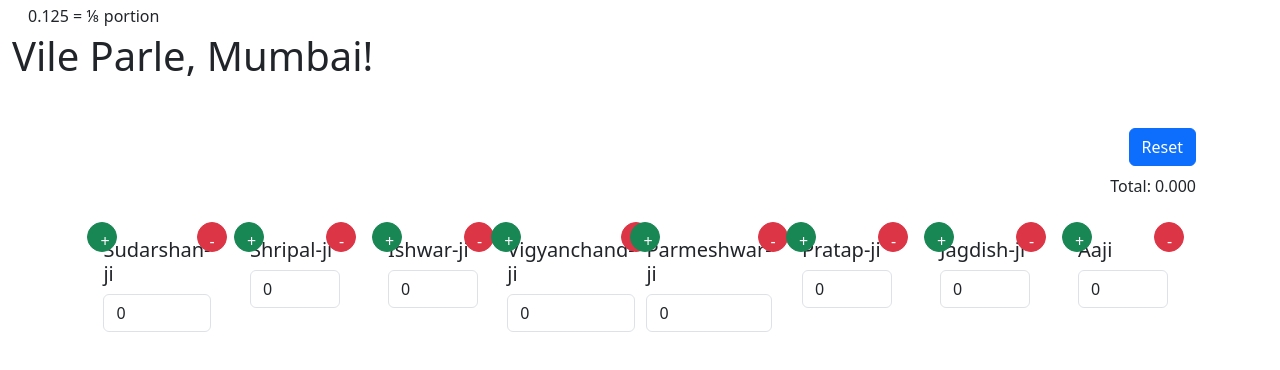
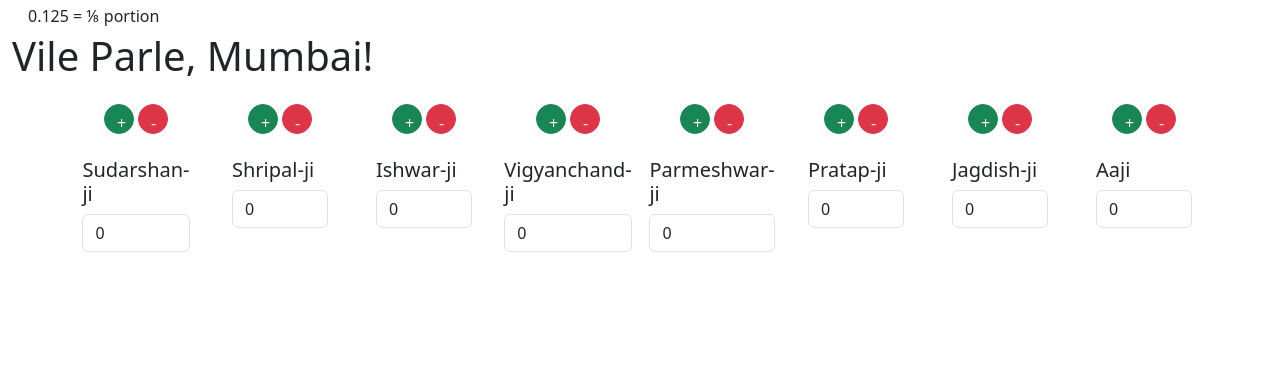
Before and after one commit to zarir-engineer/partition-tree-app, a Next.js app: page / in a window 1280 px wide. Shown: the top 370 px of the page. Built offline with nearby package versions, Linux system fonts and the light colour scheme.

Commit message:
Update CloudSpinnerGrid.tsx

```diff
--- a/components/CloudSpinnerGrid.tsx
+++ b/components/CloudSpinnerGrid.tsx
@@ -1,109 +1,148 @@
 "use client";
-import { useState } from "react";
-import CloudSpinner from "./CloudSpinner";
+import React, { useState } from "react";
+import CloudSpinner from "./CloudSpinner"; // Ensure this import is correct
 
-const initialNames = [
-  "Sudarshan-ji", "Shripal-ji", "Ishwar-ji", "Vigyanchand-ji",
-  "Parmeshwar-ji", "Pratap-ji", "Jagdish-ji", "Aaji"
-];
+// Define the Spinner type
+interface Spinner {
+  name: string;
+  value: number;
+  edited: boolean;
+  children: Spinner[];
+}
 
-const CloudSpinnerGrid = () => {
-  const [names, setNames] = useState(initialNames);
-  const [values, setValues] = useState<number[]>(Array(names.length).fill(0));
-  const [editedIndexes, setEditedIndexes] = useState<boolean[]>(Array(names.length).fill(false));
-  const [warning, setWarning] = useState(false);
+const CloudSpinnerGrid: React.FC = () => {
+  // Initial spinners setup
+  const [spinners, setSpinners] = useState<Spinner[]>([
+    { name: "Sudarshan-ji", value: 0, edited: false, children: [] },
+    { name: "Shripal-ji", value: 0, edited: false, children: [] },
+    { name: "Ishwar-ji", value: 0, edited: false, children: [] },
+    { name: "Vigyanchand-ji", value: 0, edited: false, children: [] },
+    { name: "Parmeshwar-ji", value: 0, edited: false, children: [] },
+    { name: "Pratap-ji", value: 0, edited: false, children: [] },
+    { name: "Jagdish-ji", value: 0, edited: false, children: [] },
+    { name: "Aaji", value: 0, edited: false, children: [] },
+  ]);
 
+  // Function to update spinner values
   const handleValueChange = (index: number, newValue: number) => {
-    const updatedValues = [...values];
-    updatedValues[index] = newValue;
-    const total = updatedValues.reduce((sum, val) => sum + val, 0);
-
-    if (total > 1) {
-      setWarning(true);
-      setTimeout(() => setWarning(false), 2000);
-      return;
-    }
-
-    const updatedEditedIndexes = [...editedIndexes];
-    updatedEditedIndexes[index] = true;
-
-    setValues(updatedValues);
-    setEditedIndexes(updatedEditedIndexes);
+    setSpinners((prev) =>
+      prev.map((spinner, i) =>
+        i === index ? { ...spinner, value: newValue, edited: true } : spinner
+      )
+    );
   };
 
-  const handleReset = () => {
-    setValues(Array(names.length).fill(0));
-    setEditedIndexes(Array(names.length).fill(false));
-    setWarning(false);
+  // Function to update child spinner values
+  const handleChildValueChange = (
+    parentIndex: number,
+    childIndex: number,
+    newValue: number
+  ) => {
+    setSpinners((prev) =>
+      prev.map((spinner, i) =>
+        i === parentIndex
+          ? {
+              ...spinner,
+              children: spinner.children.map((child, ci) =>
+                ci === childIndex ? { ...child, value: newValue, edited: true } : child
+              ),
+            }
+          : spinner
+      )
+    );
   };
 
-  const handleAddSpinner = (index: number) => {
-    const newNames = [...names];
-    newNames.splice(index + 1, 0, `New-${names.length + 1}`);
-    setNames(newNames);
-    setValues([...values.slice(0, index + 1), 0, ...values.slice(index + 1)]);
-    setEditedIndexes([...editedIndexes.slice(0, index + 1), false, ...editedIndexes.slice(index + 1)]);
+  // Add a new child spinner below the parent
+  const handleAddSpinner = (parentIndex: number) => {
+    setSpinners((prev) =>
+      prev.map((spinner, i) =>
+        i === parentIndex
+          ? {
+              ...spinner,
+              children: [
+                ...spinner.children,
+                { name: `Child ${spinner.children.length + 1}`, value: 0, edited: false, children: [] },
+              ],
+            }
+          : spinner
+      )
+    );
   };
 
-  const handleRemoveSpinner = (index: number) => {
-    if (names.length > 1) {
-      const newNames = names.filter((_, i) => i !== index);
-      const newValues = values.filter((_, i) => i !== index);
-      const newEditedIndexes = editedIndexes.filter((_, i) => i !== index);
-      setNames(newNames);
-      setValues(newValues);
-      setEditedIndexes(newEditedIndexes);
-    }
+  // Remove the last child spinner of a parent
+  const handleRemoveSpinner = (parentIndex: number) => {
+    setSpinners((prev) =>
+      prev.map((spinner, i) =>
+        i === parentIndex
+          ? { ...spinner, children: spinner.children.slice(0, -1) }
+          : spinner
+      )
+    );
   };
 
-  const total = values.reduce((sum, value) => sum + value, 0).toFixed(3);
+  // Calculate the total value of all spinners
+  const total = spinners.reduce((sum, spinner) => sum + spinner.value, 0);
 
   return (
-    <>
-      {warning && (
-        <div className="alert alert-danger position-absolute top-0 start-50 translate-middle-x">
-          Total cannot exceed 1!
-        </div>
-      )}
+    <div className="container-fluid">
+      <div
+        className="d-grid gap-3"
+        style={{
+          gridTemplateColumns: "repeat(auto-fit, minmax(100px, 1fr))",
+          justifyItems: "center",
+        }}
+      >
+        {spinners.map((spinner, index) => (
+          <div
+            key={index}
+            className="position-relative spinner-container d-flex flex-column align-items-center"
+          >
+            {/* 🔺 Plus & Minus Buttons ABOVE the spinner */}
+            <div className="d-flex justify-content-center mb-2">
+              <button
+                className="btn btn-success rounded-circle me-1"
+                style={{ width: "30px", height: "30px" }}
+                onClick={() => handleAddSpinner(index)}
+              >
+                +
+              </button>
 
-      <div className="p-4">
-        <div className="d-flex justify-content-end mb-2">
-          <button className="btn btn-primary" onClick={handleReset}>Reset</button>
-        </div>
-        <div className="d-flex justify-content-end mb-4">
-          <span className="text-lg font-bold">Total: {total}</span>
-        </div>
-        <div className="container-fluid">
-          <div className="d-grid gap-3" style={{ gridTemplateColumns: "repeat(auto-fit, minmax(100px, 1fr))", justifyItems: "center" }}>
-            {names.map((name, index) => (
-              <div key={index} className="position-relative spinner-container d-flex flex-column align-items-center">
-                {/* Plus Button */}
-                <button
-                  className="btn btn-success position-absolute top-0 start-0 rounded-circle"
-                  style={{ width: "30px", height: "30px" }}
-                  onClick={() => handleAddSpinner(index)}
-                >+</button>
+              <button
+                className="btn btn-danger rounded-circle"
+                style={{ width: "30px", height: "30px" }}
+                onClick={() => handleRemoveSpinner(index)}
+              >
+                -
+              </button>
+            </div>
 
+            {/* 🎡 Parent Spinner */}
+            <CloudSpinner
+              name={spinner.name}
+              value={spinner.value}
+              onChange={(newValue) => handleValueChange(index, newValue)}
+              edited={spinner.edited}
+              total={total}
+            />
+
+            {/* 🔽 Child Spinners Appear Below Parent */}
+            {spinner.children.map((child, childIndex) => (
+              <div key={childIndex} className="mt-2">
                 <CloudSpinner
-                  name={name}
-                  value={values[index]}
-                  onChange={(newValue) => handleValueChange(index, newValue)}
-                  edited={editedIndexes[index]}
-                  total={parseFloat(total)}
+                  name={child.name}
+                  value={child.value}
+                  onChange={(newValue) =>
+                    handleChildValueChange(index, childIndex, newValue)
+                  }
+                  edited={child.edited}
+                  total={total}
                 />
-
-                {/* Minus Button */}
-                <button
-                  className="btn btn-danger position-absolute top-0 end-0 rounded-circle"
-                  style={{ width: "30px", height: "30px" }}
-                  onClick={() => handleRemoveSpinner(index)}
-                >-</button>
               </div>
             ))}
           </div>
-        </div>
+        ))}
       </div>
-    </>
+    </div>
   );
 };
 
```
